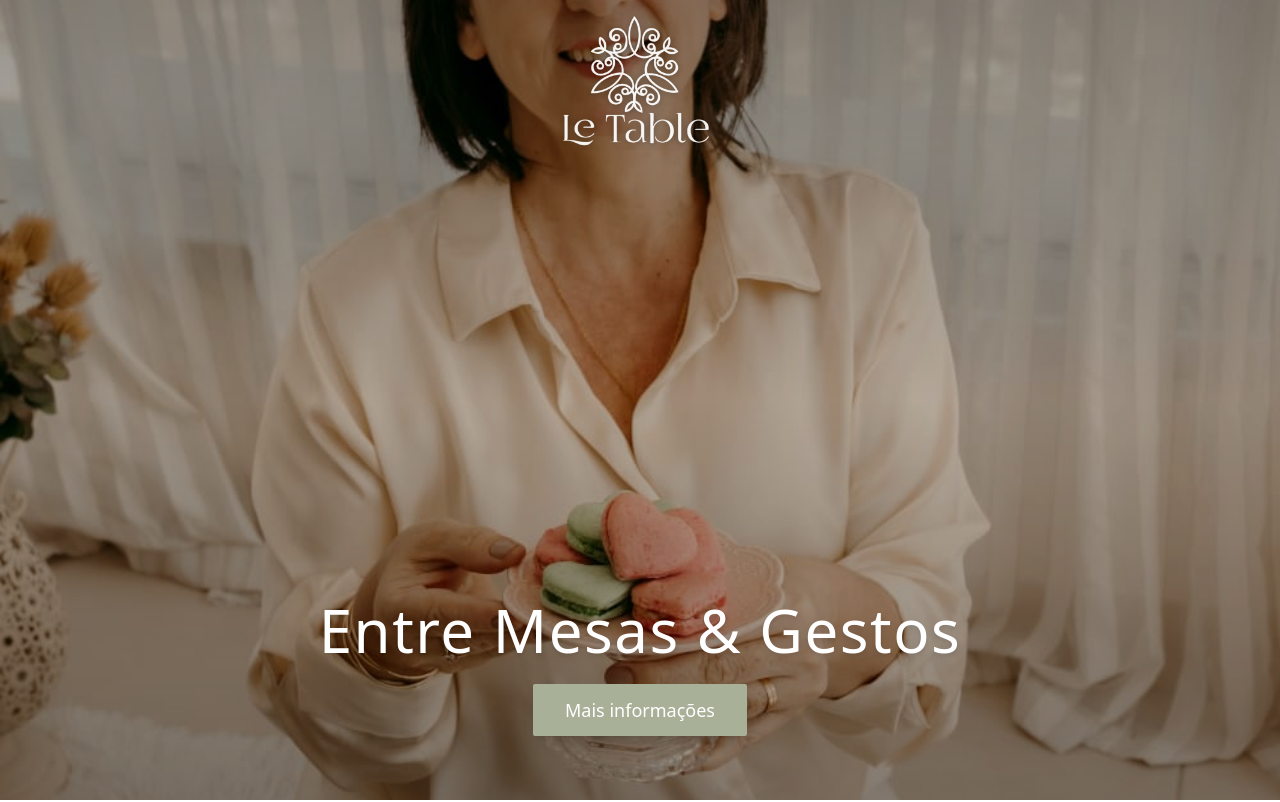
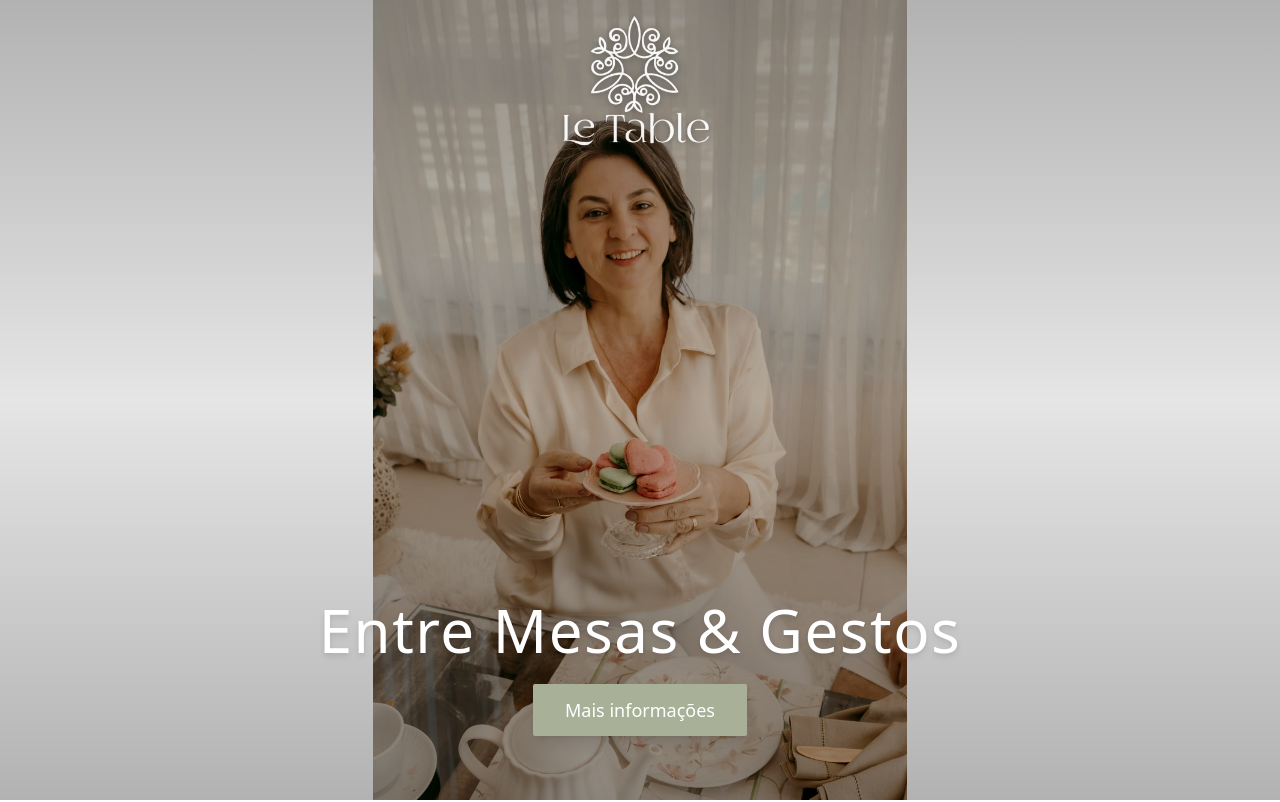
Before and after one commit to kainamf/entre-loucas-e-gestos, a React (Vite) app: page / in a window 1280 px wide. Shown: the top 802 px of the page. Built offline with nearby package versions, Linux system fonts and the light colour scheme.

Commit message:
fix: Update GitHub link and aria-label in Footer component fix: Adjust image class properties for better alignment in Hero component

```diff
--- a/src/components/Footer.tsx
+++ b/src/components/Footer.tsx
@@ -62,11 +62,11 @@ export default function Footer() {
           <p className="text-stone-500 text-sm font-light">
             Desenvolvido por{' '}
             <a
-              href="https://www.linkedin.com/in/kainafreitas/"
+              href="https://github.com/kainamf"
               target="_blank"
               rel="noopener noreferrer"
               className="text-stone-300 hover:underline"
-              aria-label="LinkedIn Kainã Freitas"
+              aria-label="GitHub Kainã Freitas"
             >
               Kainã Freitas
             </a>
--- a/src/components/Hero.tsx
+++ b/src/components/Hero.tsx
@@ -10,7 +10,7 @@ export default function Hero({ onCTAClick }: HeroProps) {
         <img
           src="/cookies.jpeg"
           alt="Hero-image"
-          className="absolute inset-0 w-full h-full object-cover object-center filter brightness-90"
+          className="absolute inset-0 w-auto h-full object-cover object-top mx-auto filter brightness-90"
         />
 
         {/* subtle dark overlay for readability */}
```
